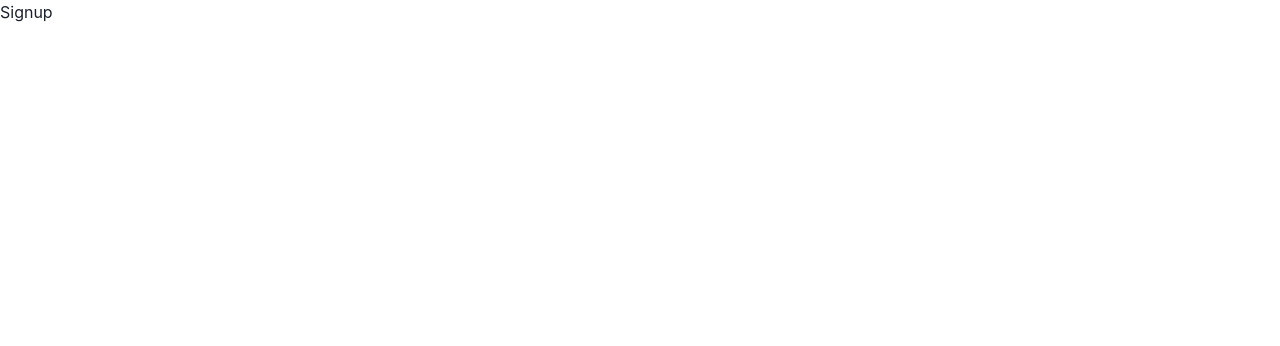
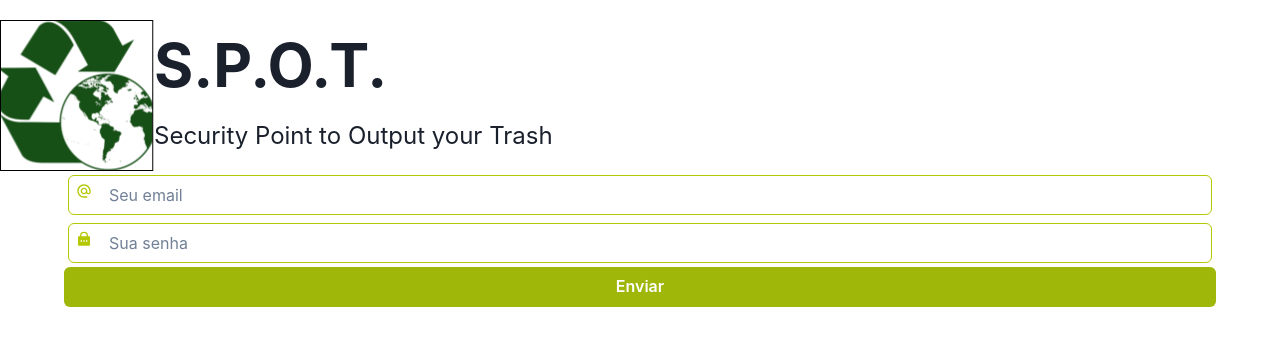
Before and after one commit to bercardosoc/s.p.o.t, a React (Create React App) app: page /signin in a window 1280 px wide. Shown: the top 346 px of the page. Built offline with nearby package versions, Linux system fonts and the light colour scheme.

Commit message:
feat: create a signin structure and an access token

```diff
--- a/package.json
+++ b/package.json
@@ -17,6 +17,7 @@
     "@types/react-router-dom": "5",
     "axios": "^0.27.2",
     "framer-motion": "^6",
+    "jwt-decode": "^3.1.2",
     "react": "^18.2.0",
     "react-dom": "^18.2.0",
     "react-hook-form": "^7.32.1",
--- a/src/contexts/AuthContext.tsx
+++ b/src/contexts/AuthContext.tsx
@@ -1,22 +1,9 @@
 import { api } from "../services/api";
-import { createContext, ReactNode, useContext } from "react";
+import { createContext, ReactNode, useCallback, useContext, useState } from "react";
 
 interface AuthProviderProps {
     children: ReactNode
 }
-
-/* interface Address {
-    zipCode: string
-    number: number
-    complement: string
-}
-
-interface User {
-    id: string
-    name: string
-    email: string
-    address: Address
-} */
 
 interface Address {
     zipCode: string
@@ -35,13 +22,77 @@ interface signUpCredentials {
     }
 }
 
+interface User {
+    id: string
+    name: string
+    email: string
+    password?: string
+    address: Address
+}
+
+interface signInCredentials {
+    email: string
+    password: string
+}
+
+interface AuthState {
+    accessToken: string
+    user: User
+}
+
 interface AuthContextData {
     toSignUp: (credentials: signUpCredentials) => void
+    toSignIn: (credentials: signInCredentials) => void
+    accessToken: string
+    user: User
 }
 
 export const AuthContext = createContext<AuthContextData>({} as AuthContextData)
 
 export const AuthProvider = ({ children }: AuthProviderProps) => {
+
+    const [data, setData] = useState<AuthState>(() => {
+
+        const accessToken = localStorage.getItem("@spot:accessToken")
+        const user = localStorage.getItem("@spot:user")
+
+        if (accessToken && user) {
+            return { accessToken, user: JSON.parse(user) };
+        }
+        return {} as AuthState
+    })
+
+    // const toSignIn = useCallback(async ( { email, password }: signInCredentials) => {
+    //
+    //     const response = await api.post("/users/signin", { email, password })
+    //     console.log(response)
+    //     const { accessToken, user } = response.data
+    //     localStorage.setItem("@spot:accessToken", accessToken)
+    //     localStorage.setItem("@spot:user", JSON.stringify(user))
+    //     setData({ accessToken, user })
+    // }, [])
+
+        const toSignIn = (data: signInCredentials) => {
+        const { email, password } = data
+        console.log(data)
+        api.post("/users/signin",
+        {
+            email: email,
+            password: password
+        })
+        .then((response) => {
+            const  accessToken  = response.data.token
+            const user = response.data.token
+
+            localStorage.setItem("@spot:accessToken", accessToken)
+            localStorage.setItem("@spot:user", JSON.stringify(user))
+//
+            setData({ accessToken, user })
+        })
+        .catch((err) => {
+            console.error(err)
+        })
+    }
 
     const toSignUp = (data: signUpCredentials) => {
         const { name, email, password, address } = data
@@ -67,10 +118,14 @@ export const AuthProvider = ({ children }: AuthProviderProps) => {
             // Adicionar toast de fracasso
         })
     }
-
     return (
         <AuthContext.Provider
-            value={{ toSignUp }}
+            value={{
+                toSignUp,
+                toSignIn,
+                accessToken: data.accessToken,
+                user: data.user
+            }}
         >
             { children }
         </AuthContext.Provider>
--- /dev/null
+++ b/src/pages/Dashboard/index.tsx
@@ -0,0 +1 @@
+export const Dashboard = () => <>Dashboard</>
--- a/src/pages/Signin/index.tsx
+++ b/src/pages/Signin/index.tsx
@@ -1 +1,67 @@
-export const Signin = () => <>Signup</>
+import * as yup from "yup"
+import { useContext } from "react"
+import { AuthContext } from "../../contexts/AuthContext"
+import { yupResolver } from "@hookform/resolvers/yup"
+import { useForm } from "react-hook-form"
+import { Flex } from "@chakra-ui/react"
+import { Header } from "../../components/Header"
+import { Input } from "../../components/Form/Input"
+import { RiLockPasswordFill } from "react-icons/ri"
+import { MdAlternateEmail } from "react-icons/md"
+import { FormButton } from "../../components/Form/Button"
+
+export const Signin = () => {
+
+    const { toSignIn } = useContext(AuthContext)
+
+    const schema = yup.object().shape({
+        email: yup.string(),
+        password: yup.string()
+    })
+
+    const {
+        register,
+        formState: { errors },
+        handleSubmit,
+    } = useForm ({
+        resolver: yupResolver(schema)
+    })
+
+    const handleSignin = (data: any) => {
+        console.log(data)
+        toSignIn(data)
+    }
+
+    return (
+        <Flex
+            mt={5}
+            flexDirection="column"
+        >
+            <Header/>
+            <Flex
+                as="form"
+                flexDirection="column"
+                onSubmit={handleSubmit(handleSignin)}
+                m={"auto"}
+                w={["90vw"]}
+            >
+                <Input
+                    placeholder="Seu email"
+                    error={errors.email}
+                    {...register("email")}
+                    icon={MdAlternateEmail}
+                />
+                <Input
+                    placeholder="Sua senha"
+                    error={errors.password}
+                    icon={RiLockPasswordFill}
+                    {...register("password")}
+                />
+                <FormButton type="submit">
+                    Enviar
+                </FormButton>
+            </Flex>
+        </Flex>
+
+    )
+}
--- a/src/routes/Route.tsx
+++ b/src/routes/Route.tsx
@@ -1,5 +1,6 @@
 import { ComponentType } from "react";
-import { RouteProps, Route as ReactRoute } from "react-router-dom";
+import { RouteProps, Route as ReactRoute, Redirect } from "react-router-dom";
+import { useAuth } from "../contexts/AuthContext";
 
 interface Props extends RouteProps {
     isPrivate?: boolean
@@ -8,10 +9,10 @@ interface Props extends RouteProps {
 
 export const Route = ({ isPrivate = false, component: Component, ...rest }: Props ) => {
 
+    const { accessToken } = useAuth()
+
     return (
         <ReactRoute
             {...rest}
-            render = {() => <Component/>}
-        />
-    )
+            render = {() => isPrivate === !!accessToken ? ( <Component/> ) : ( <Redirect to={isPrivate ? "/" : "/dashboard"}/>)}/>)
 }
--- a/src/routes/index.tsx
+++ b/src/routes/index.tsx
@@ -1,4 +1,5 @@
 import { Switch } from "react-router-dom"
+import { Dashboard } from "../pages/Dashboard"
 import { Signin } from "../pages/Signin"
 import { Signup } from "../pages/Signup"
 import { Route } from "./Route"
@@ -9,6 +10,7 @@ export const Routes = () => {
         <Switch>
             <Route path="/signup" component={Signup}/>
             <Route path="/signin" component={Signin}/>
+            <Route path="/dashboard" component={Dashboard} isPrivate/>
         </Switch>
     )
 }
```
Also changed, not shown: 1 other file (tests, documents, lock files or other folders).
